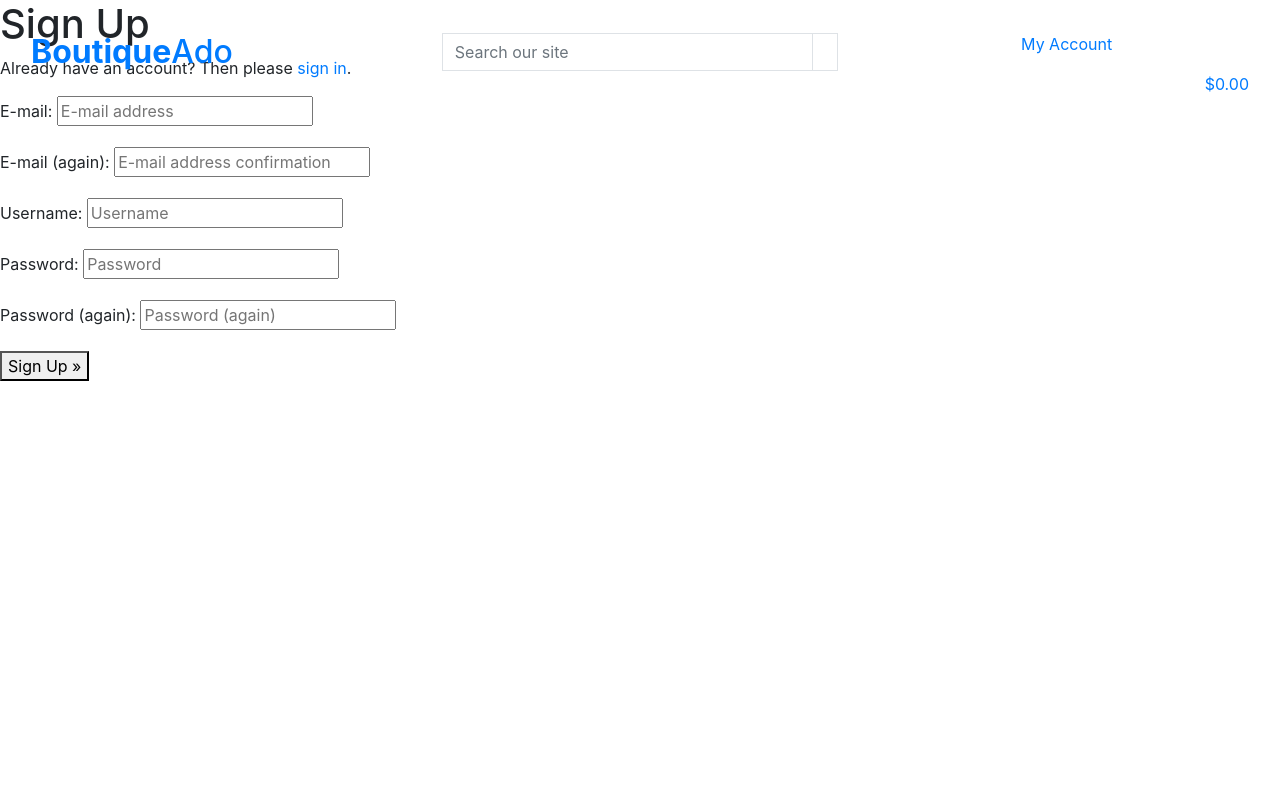
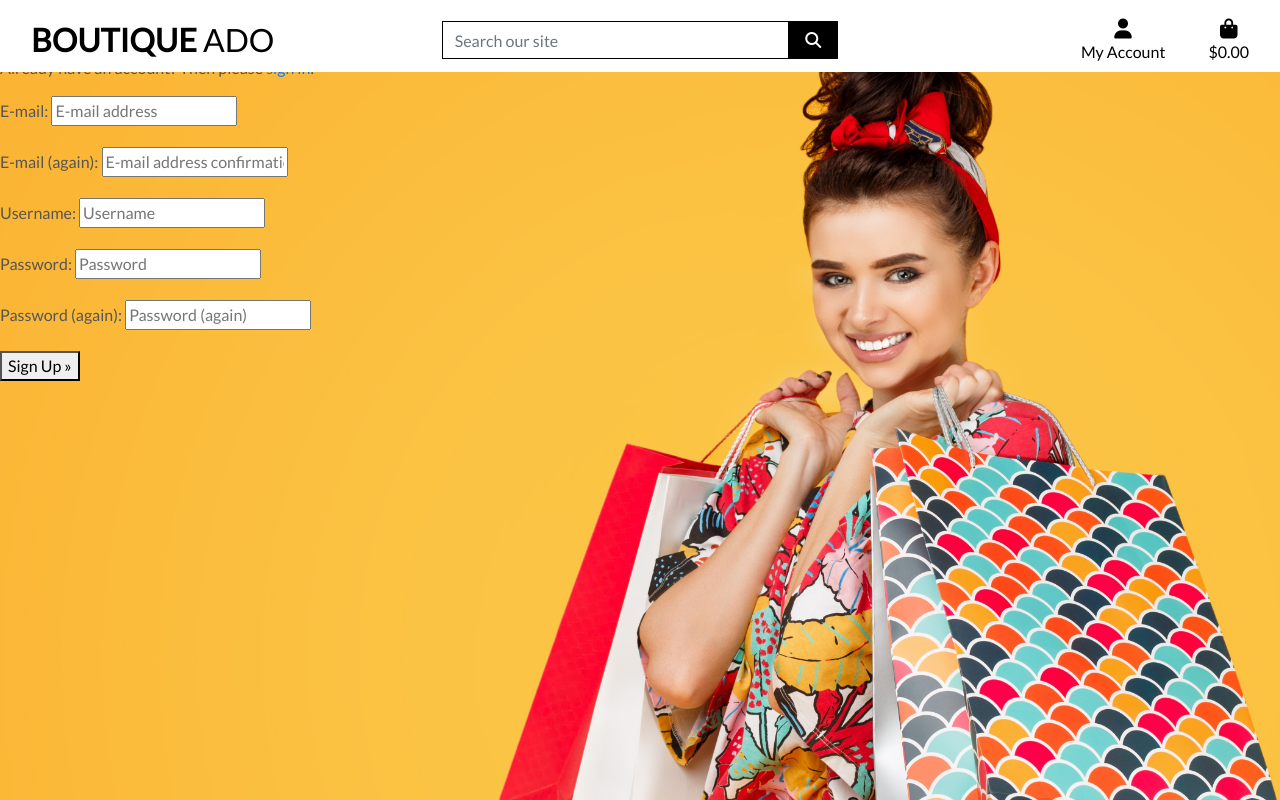
Before and after one commit to jonburdon/boutique_ado_v1, a Django app: page /accounts/signup/ in a window 1280 px wide. Run offline with Django 3.2, Linux system fonts and the light colour scheme; parts of the project's set-up code (start-up, migrations or seed data) failed here and were passed over; some libraries are stand-ins or nearby versions.

Commit message:
Completed homepage header and css

```diff
--- a/boutique_ado/settings.py
+++ b/boutique_ado/settings.py
@@ -150,3 +150,7 @@ USE_TZ = True
 # https://docs.djangoproject.com/en/3.0/howto/static-files/
 
 STATIC_URL = '/static/'
+STATICFILES_DIRS = (os.path.join(BASE_DIR, 'static'),)
+
+MEDIA_URL = '/media/'
+MEDIA_ROOT = os.path.join(BASE_DIR, 'media')
--- a/boutique_ado/urls.py
+++ b/boutique_ado/urls.py
@@ -15,9 +15,11 @@ Including another URLconf
 """
 from django.contrib import admin
 from django.urls import path, include
+from django.conf import settings
+from django.conf.urls.static import static
 
 urlpatterns = [
     path('admin/', admin.site.urls),
     path('accounts/', include('allauth.urls')),
     path('', include('home.urls')),
-]
+] + static(settings.MEDIA_URL, document_root=settings.MEDIA_ROOT)
--- /dev/null
+++ b/static/css/base.css
@@ -0,0 +1,81 @@
+html {
+    height: 100%;
+}
+
+body {
+    background: url('/media/homepage_background_cropped.jpg') no-repeat center center fixed;
+    background-size: cover;
+    height: calc(100vh - 164px);
+    color: #555;
+    font-family: 'Lato';
+}
+
+/* from Bulma */
+.icon {
+    align-items: center;
+    display: inline-flex;
+    justify-content: center;
+    height: 1.5rem;
+    width: 1.5rem;
+}
+
+.logo-font {
+    text-transform: uppercase;
+}
+
+.main-logo-link {
+    width: fit-content;
+}
+
+.shop-now-button {
+    background: black;
+    color: white;
+    min-width: 260px;
+}
+
+.btn-black {
+    background: black;
+    color: white;
+}
+
+.shop-now-button:hover,
+.shop-now-button:active,
+.shop-now-button:focus,
+.btn-black:hover,
+.btn-black:active,
+.btn-black:focus {
+    background: #222;
+    color: white;
+}
+
+.text-black {
+    color: #000 !important;
+}
+
+.border-black {
+    border: 1px solid black !important;
+}
+
+/* -------------------------------- Media Queries */
+
+/* Slightly larger container on xl screens */
+@media (min-width: 1200px) {
+  .container {
+    max-width: 80%;
+  }
+}
+
+/* fixed top navbar only on medium and up */
+@media (min-width: 992px) {
+    .fixed-top-desktop-only {
+        position: fixed;
+        top: 0;
+        right: 0;
+        left: 0;
+        z-index: 1030;
+    }
+
+    .header-container {
+        padding-top: 164px;
+    }
+}
--- a/templates/base.html
+++ b/templates/base.html
@@ -3,6 +3,7 @@
 <!doctype html>
 <html lang="en">
   <head>
+
     {% block meta %}
         <meta http-equiv="X-UA-Compatible" content="ie=edge">
         <meta charset="utf-8">
@@ -12,18 +13,20 @@
     {% block extra_meta %}
     {% endblock %}
 
-
     {% block corecss %}
-        <link rel="stylesheet" href="https://stackpath.bootstrapcdn.com/bootstrap/4.3.1/css/bootstrap.min.css" integrity="sha384-ggOyR0iXCbMQv3Xipma34MD+dH/1fQ784/j6cY/iJTQUOhcWr7x9JvoRxT2MZw1T" crossorigin="anonymous">
+        <link rel="stylesheet" href="https://stackpath.bootstrapcdn.com/bootstrap/4.4.1/css/bootstrap.min.css" integrity="sha384-Vkoo8x4CGsO3+Hhxv8T/Q5PaXtkKtu6ug5TOeNV6gBiFeWPGFN9MuhOf23Q9Ifjh" crossorigin="anonymous">
+        <link rel="stylesheet" href="https://fonts.googleapis.com/css?family=Lato&display=swap">
+        <link rel="stylesheet" href="{% static 'css/base.css' %}">
     {% endblock %}
 
     {% block extra_css %}
     {% endblock %}
 
     {% block corejs %}
-        <script src="https://code.jquery.com/jquery-3.3.1.slim.min.js" integrity="sha384-q8i/X+965DzO0rT7abK41JStQIAqVgRVzpbzo5smXKp4YfRvH+8abtTE1Pi6jizo" crossorigin="anonymous"></script>
-        <script src="https://cdnjs.cloudflare.com/ajax/libs/popper.js/1.14.7/umd/popper.min.js" integrity="sha384-UO2eT0CpHqdSJQ6hJty5KVphtPhzWj9WO1clHTMGa3JDZwrnQq4sF86dIHNDz0W1" crossorigin="anonymous"></script>
-        <script src="https://stackpath.bootstrapcdn.com/bootstrap/4.3.1/js/bootstrap.min.js" integrity="sha384-JjSmVgyd0p3pXB1rRibZUAYoIIy6OrQ6VrjIEaFf/nJGzIxFDsf4x0xIM+B07jRM" crossorigin="anonymous"></script>
+        <script src="https://kit.fontawesome.com/1846a279ad.js" crossorigin="anonymous"></script>
+        <script src="https://code.jquery.com/jquery-3.4.1.slim.min.js" integrity="sha384-J6qa4849blE2+poT4WnyKhv5vZF5SrPo0iEjwBvKU7imGFAV0wwj1yYfoRSJoZ+n" crossorigin="anonymous"></script>
+        <script src="https://cdn.jsdelivr.net/npm/popper.js@1.16.0/dist/umd/popper.min.js" integrity="sha384-Q6E9RHvbIyZFJoft+2mJbHaEWldlvI9IOYy5n3zV9zzTtmI3UksdQRVvoxMfooAo" crossorigin="anonymous"></script>
+        <script src="https://stackpath.bootstrapcdn.com/bootstrap/4.4.1/js/bootstrap.min.js" integrity="sha384-wfSDF2E50Y2D1uUdj0O3uMBJnjuUD4Ih7YwaYd1iqfktj0Uod8GCExl3Og8ifwB6" crossorigin="anonymous"></script>
     {% endblock %}
 
     {% block extra_js %}
@@ -32,19 +35,17 @@
     <title>Boutique Ado {% block extra_title %}{% endblock %}</title>
   </head>
   <body>
-
     <header class="container-fluid fixed-top">
-        <div class="row">
+        <div id="topnav" class="row bg-white pt-lg-2 d-none d-lg-flex">
             <div class="col-12 col-lg-4 my-auto py-1 py-lg-0 text-center text-lg-left">
                 <a href="{% url 'home' %}" class="nav-link main-logo-link">
-                    <h2 class="logofont text-black my-0"><strong>Boutique</strong>Ado</h2>
+                    <h2 class="logo-font text-black my-0"><strong>Boutique</strong> Ado</h2>
                 </a>
             </div>
             <div class="col-12 col-lg-4 my-auto py-1 py-lg-0">
-
                 <form method="GET" action="">
                     <div class="input-group w-100">
-                        <input type="text" class="form-control border border-black rounded-0" type="text" name="q" placeholder="Search our site">
+                        <input class="form-control border border-black rounded-0" type="text" name="q" placeholder="Search our site">
                         <div class="input-group-append">
                             <button class="form-control btn btn-black border border-black rounded-0" type="submit">
                                 <span class="icon">
@@ -52,62 +53,49 @@
                                 </span>
                             </button>
                         </div>
-
                     </div>
                 </form>
-
             </div>
             <div class="col-12 col-lg-4 my-auto py-1 py-lg-0">
                 <ul class="list-inline list-unstyled text-center text-lg-right my-0">
-                    <li class="list-inline-item dropdown"></li>
-                        <a href="a" class="text-black nav-link" id="user-options" data-toggle="dropdown" aria-haspopup="true" aria-expanded="false">
+                    <li class="list-inline-item dropdown">
+                        <a class="text-black nav-link" href="#" id="user-options" data-toggle="dropdown" aria-haspopup="true" aria-expanded="false">
                             <div class="text-center">
-                                <div>
-                                    <i class="fas fa-user fa-lg"></i>
-                                </div>
-                                <p class="my-0">
-                                    My Account
-                                </p>
+                                <div><i class="fas fa-user fa-lg"></i></div>
+                                <p class="my-0">My Account</p>
                             </div>
-
                         </a>
-
                         <div class="dropdown-menu border-0" aria-labelledby="user-options">
                             {% if request.user.is_authenticated %}
                                 {% if request.user.is_superuser %}
-                                    <A href="" class="dropdown-item">Product Management</A>
+                                    <a href="" class="dropdown-item">Product Management</a>
                                 {% endif %}
                                 <a href="" class="dropdown-item">My Profile</a>
                                 <a href="{% url 'account_logout' %}" class="dropdown-item">Logout</a>
-                                {% else %}
+                            {% else %}
                                 <a href="{% url 'account_signup' %}" class="dropdown-item">Register</a>
                                 <a href="{% url 'account_login' %}" class="dropdown-item">Login</a>
-
                             {% endif %}
                         </div>
+                    </li>
                     <li class="list-inline-item">
-                        <a href="" class="{% if grand_total %}text-info font-weight-bold{% else %} text-black{% endif %} nav-link">
+                        <a class="{% if grand_total %}text-info font-weight-bold{% else %}text-black{% endif %} nav-link" href="">
                             <div class="text-center">
-                                <div class=""><i class="fas fa-shopping-bag fa-lg"></i></div>
+                                <div><i class="fas fa-shopping-bag fa-lg"></i></div>
                                 <p class="my-0">
                                     {% if grand_total %}
-                                    ${{ grand_total|floatformat:2 }}
+                                        ${{ grand_total|floatformat:2 }}
                                     {% else %}
                                         $0.00
                                     {% endif %}
                                 </p>
-
                             </div>
-
                         </a>
-
-
                     </li>
                 </ul>
             </div>
         </div>
     </header>
-
 
     {% if messages %}
         <div class="message-container"></div>
@@ -123,8 +111,5 @@
     {% endblock %}
 
 
-
-
-
   </body>
 </html>
```
Also changed, not shown: README.md, media/homepage_background_cropped.jpg (added).
